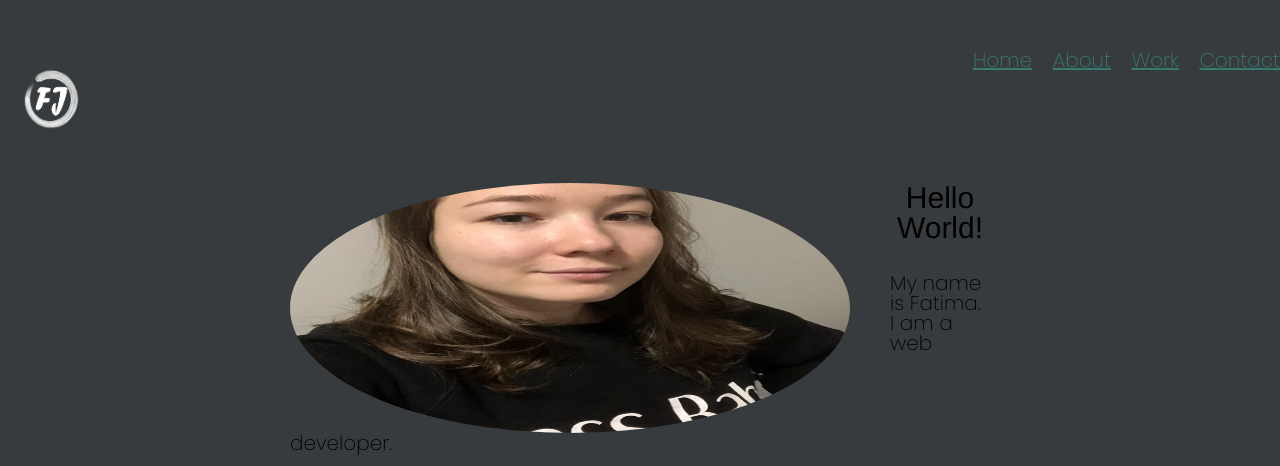
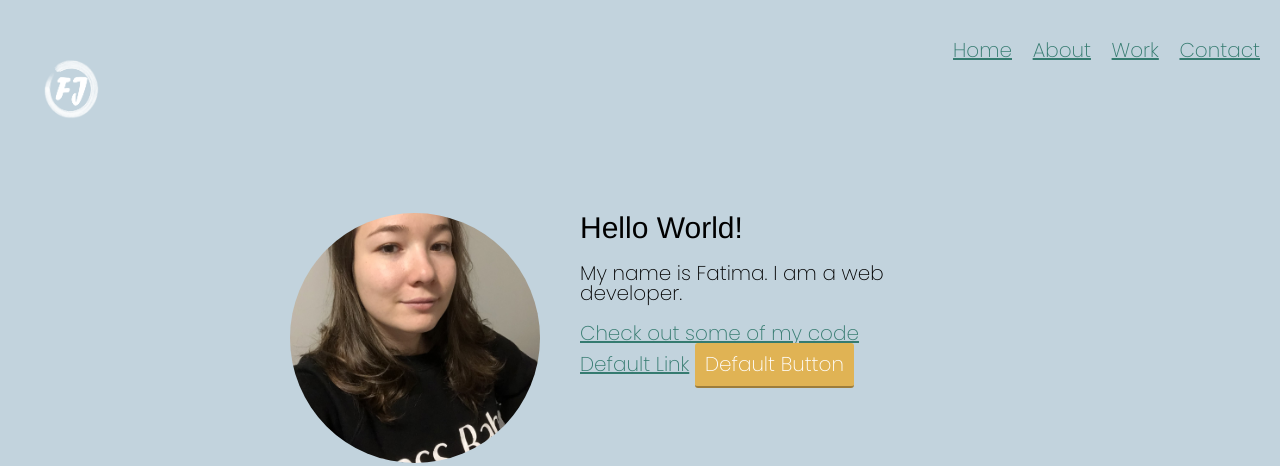
Before and after one commit to fjam2023/Website-portfolio, a plain HTML site: page index.html in a window 1280 px wide. Shown: the top 466 px of the page. Drawn offline with nearby package versions, Linux system fonts and the light colour scheme.

Commit message:
changes to css

```diff
--- a/css/style.production.css
+++ b/css/style.production.css
@@ -2,14 +2,14 @@
 * Prefixed by https://autoprefixer.github.io
 * PostCSS: v8.4.14,
 * Autoprefixer: v10.4.7
-* Browsers: last 2 version
+* Browsers: last 4 version
 */
 
 *{ -webkit-box-sizing: border-box; box-sizing: border-box;
 }
 
 body {
-    background-color: rgba(15, 19, 21, 0.826);
+    background-color: rgba(182,202,214,0.826);
     font-family: 'Poppins', sans-serif;
     font-weight: 400;
     font-size: 20px;
@@ -21,12 +21,7 @@ h1 {
     font-size: 30px;
     font-weight: 400;
     text-decoration: none;
-    margin: 1em auto;
-    text-align: center;
-     }
-
-
-
+    }
 
 footer{
     font-family: 'Helvetica', sans-serif;
@@ -75,6 +70,13 @@ button:focus{
     border-bottom: 2px solid rgba(0, 0, 0, 0.3);
     }
 
+.profile__portrait {
+    float: left;
+    width: 250px;
+    margin-right: 40px;
+    border-radius: 50%;
+    }
+
 .page-footer {
     clear: both;
     display:-webkit-box;
@@ -86,13 +88,6 @@ button:focus{
             flex-direction: column;
     text-align: center;
     }
-
-    .profile__portrait {
-      float: left;
-      width: 80%;
-      margin-right: 40px;
-      border-radius: 50%;
-      }
 
 
 .profile {
@@ -110,8 +105,8 @@ button:focus{
 
 .page-header{
     width: 100%;
-    float: left;
-   }
+    padding: 20px;
+    }
 
 .page-header__item{
     -webkit-box-flex: 0;
@@ -199,6 +194,7 @@ button {
   border-radius: 3px;
   border-bottom: 2px solid rgba(0, 0, 0, 0.3);
   -webkit-transition: 0.9s opacity;
+  -o-transition: 0.9s opacity;
   transition: 0.9s opacity;
 }
 .button {
@@ -212,6 +208,7 @@ button {
   border-radius: 3px;
   border-bottom: 2px solid rgba(0, 0, 0, 0.3);
   -webkit-transition: 0.9s opacity;
+  -o-transition: 0.9s opacity;
   transition: 0.9s opacity;
 }
 
--- a/css/styles.css
+++ b/css/styles.css
@@ -1,5 +1,5 @@
 :root {
-  --main-color: rgba(15, 19, 21, 0.826);
+  --main-color: rgba(182,202,214,0.826);
   --primary-color: #357b70;
   --secondary-color: #e0b354;
   --dark-grey: #2b2b2b;
@@ -25,12 +25,7 @@ h1 {
     font-size: 30px;
     font-weight: 400;
     text-decoration: var(--my-text-decoration);
-    margin: 1em auto;
-    text-align: center;
-     }
-
-
-
+    }
 
 footer{
     font-family: var(--heading-and-footer-font);
@@ -66,19 +61,19 @@ button:hover, button:focus{
     border-bottom: 2px solid rgba(0, 0, 0, 0.3);
     }
 
+.profile__portrait {
+    float: left;
+    width: 250px;
+    margin-right: 40px;
+    border-radius: 50%;
+    }
+
 .page-footer {
     clear: both;
     display:flex;
     flex-direction: column;
     text-align: center;
     }
-
-    .profile__portrait {
-      float: left;
-      width: 80%;
-      margin-right: 40px;
-      border-radius: 50%;
-      }
 
 
 .profile {
@@ -94,8 +89,8 @@ button:hover, button:focus{
 
 .page-header{
     width: 100%;
-    float: left;
-   }
+    padding: 20px;
+    }
 
 .page-header__item{
     flex: 0 1 200px;
```
